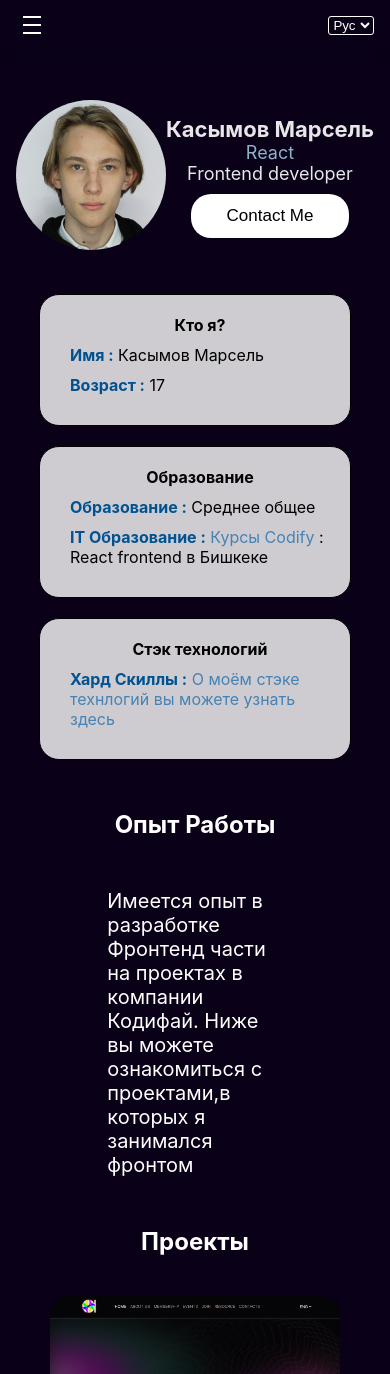
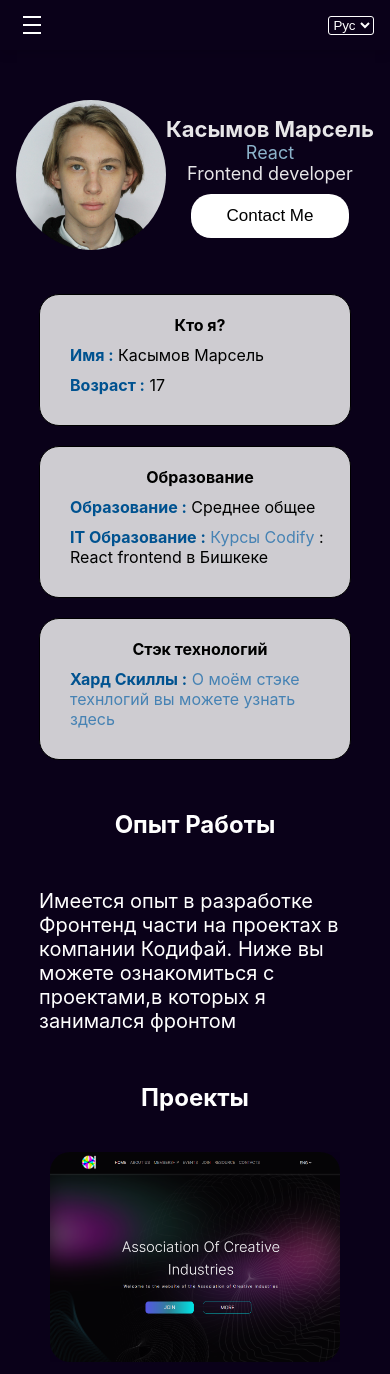
Before and after one commit to Bonecide/Resume, a React (Create React App) app: page / in a window 390 px wide. Shown: the top 1374 px of the page. Built offline with nearby package versions, Linux system fonts and the light colour scheme.

Commit message:
change WorkExperiance container width on mobile  and tablet

```diff
--- a/src/components/AboutMe/WorkExperience/WorkExperience.scss
+++ b/src/components/AboutMe/WorkExperience/WorkExperience.scss
@@ -1,8 +1,15 @@
+@import '../../../global.scss';
 .WorkExperience {
     margin-top: 50px;
     &_container {
         width: 45%;
         margin: 0 auto;
+        @include mobile {
+            width: 80%;
+        }
+        @include tablet {
+            width: 60%;
+        }
         h2 {
             color: white;
             text-align: center;
```
